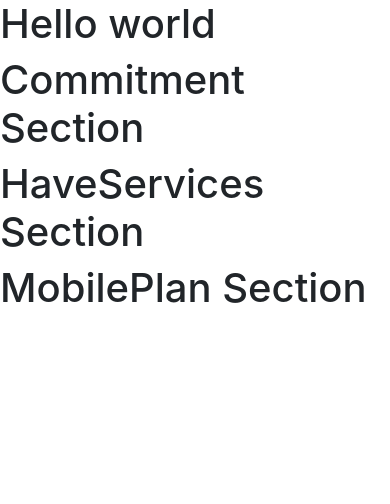
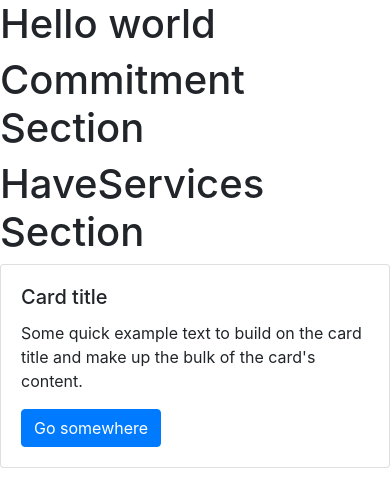
Before and after one commit to EivydasLeo-zz/react-telia, a React (Create React App) app: page / in a window 390 px wide. Shown: the top 504 px of the page. Built offline with nearby package versions, Linux system fonts and the light colour scheme.

Commit message:
mobilePlan

```diff
--- a/src/components/mobilePlan.jsx
+++ b/src/components/mobilePlan.jsx
@@ -4,8 +4,16 @@
   state = {};
   render() {
     return (
-      <div>
-        <h1>MobilePlan Section</h1>
+      <div className="card">
+        <div className="card-body">
+          <h5 className="card-title">Card title</h5>
+          <p className="card-text">
+            Some quick example text to build on the card title and make up the bulk of the card's content.
+          </p>
+          <a href="/" className="btn btn-primary">
+            Go somewhere
+          </a>
+        </div>
       </div>
     );
   }
```
